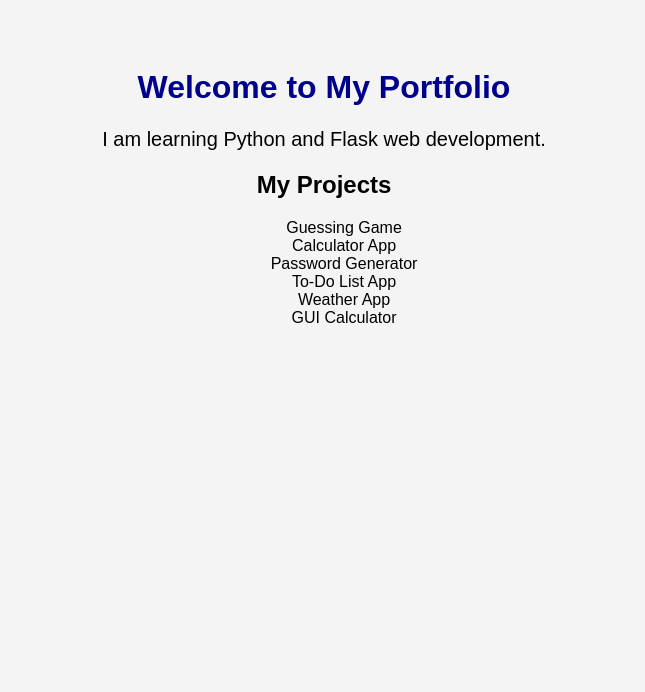
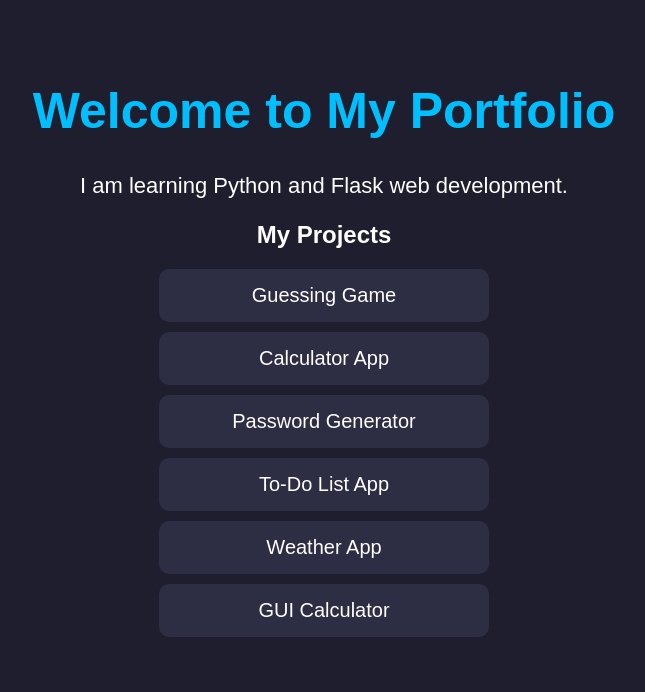
Before and after one commit to paulsherifp9/pythonproject, a Flask app: page / in a window 1280 px wide. Shown: the top 692 px of the page, without its empty margins (316-961 px from the left). Run offline with Flask 3, Linux system fonts and the light colour scheme.

Commit message:
Added Flask portfolio website

```diff
--- a/templates/static/style.css
+++ b/templates/static/style.css
@@ -1,6 +1,8 @@
 body {
 
-    background-color: #f4f4f4;
+    background-color: #1e1e2f;
+
+    color: white;
 
     font-family: Arial;
 
@@ -12,17 +14,37 @@ body {
 
 h1 {
 
-    color: darkblue;
+    color: #00bfff;
+
+    font-size: 50px;
 }
 
 
 p {
 
-    font-size: 20px;
+    font-size: 22px;
 }
 
 
 ul {
 
     list-style-type: none;
+
+    padding: 0;
 }
+
+
+li {
+
+    background-color: #2d2d44;
+
+    margin: 10px auto;
+
+    padding: 15px;
+
+    width: 300px;
+
+    border-radius: 10px;
+
+    font-size: 20px;
+}
```
